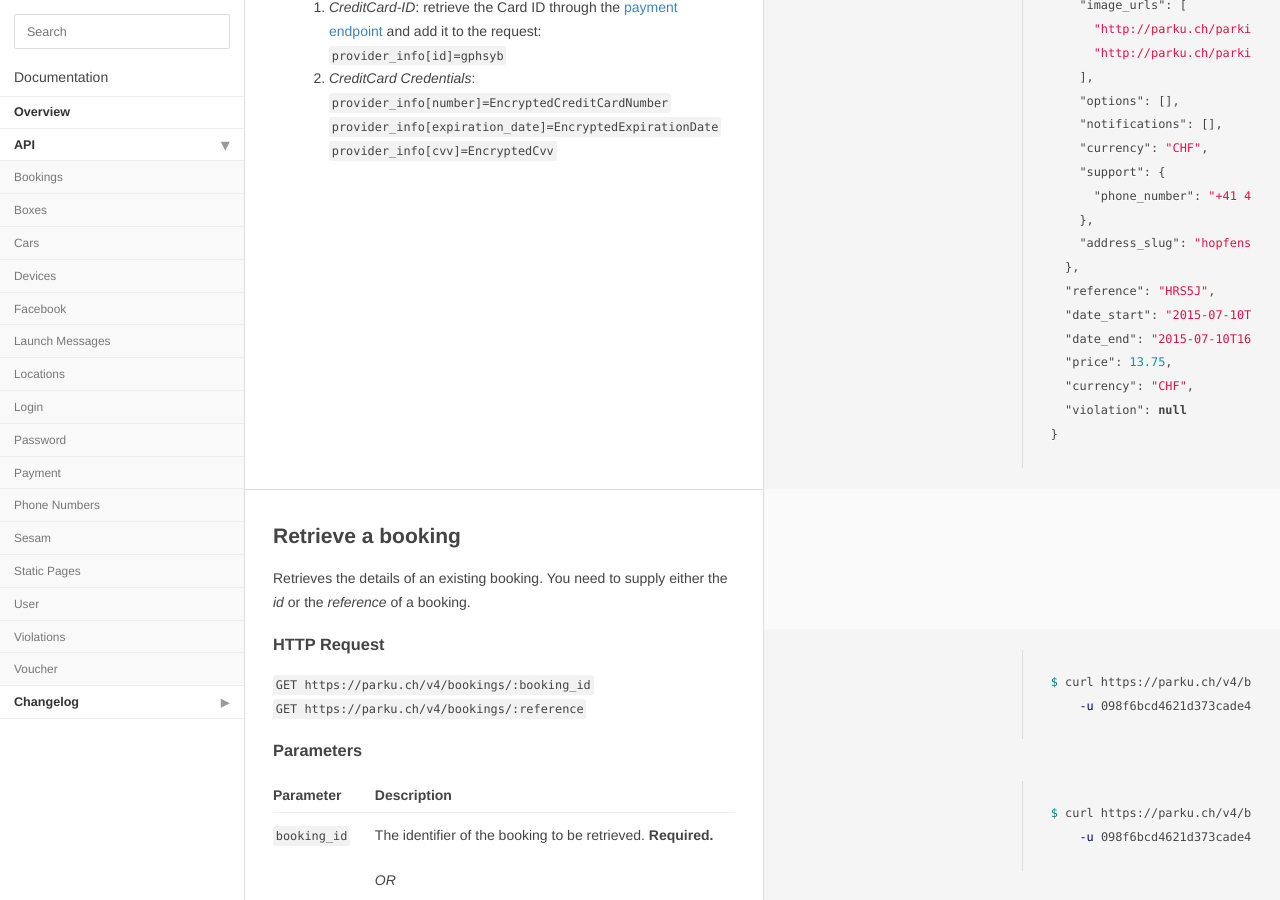
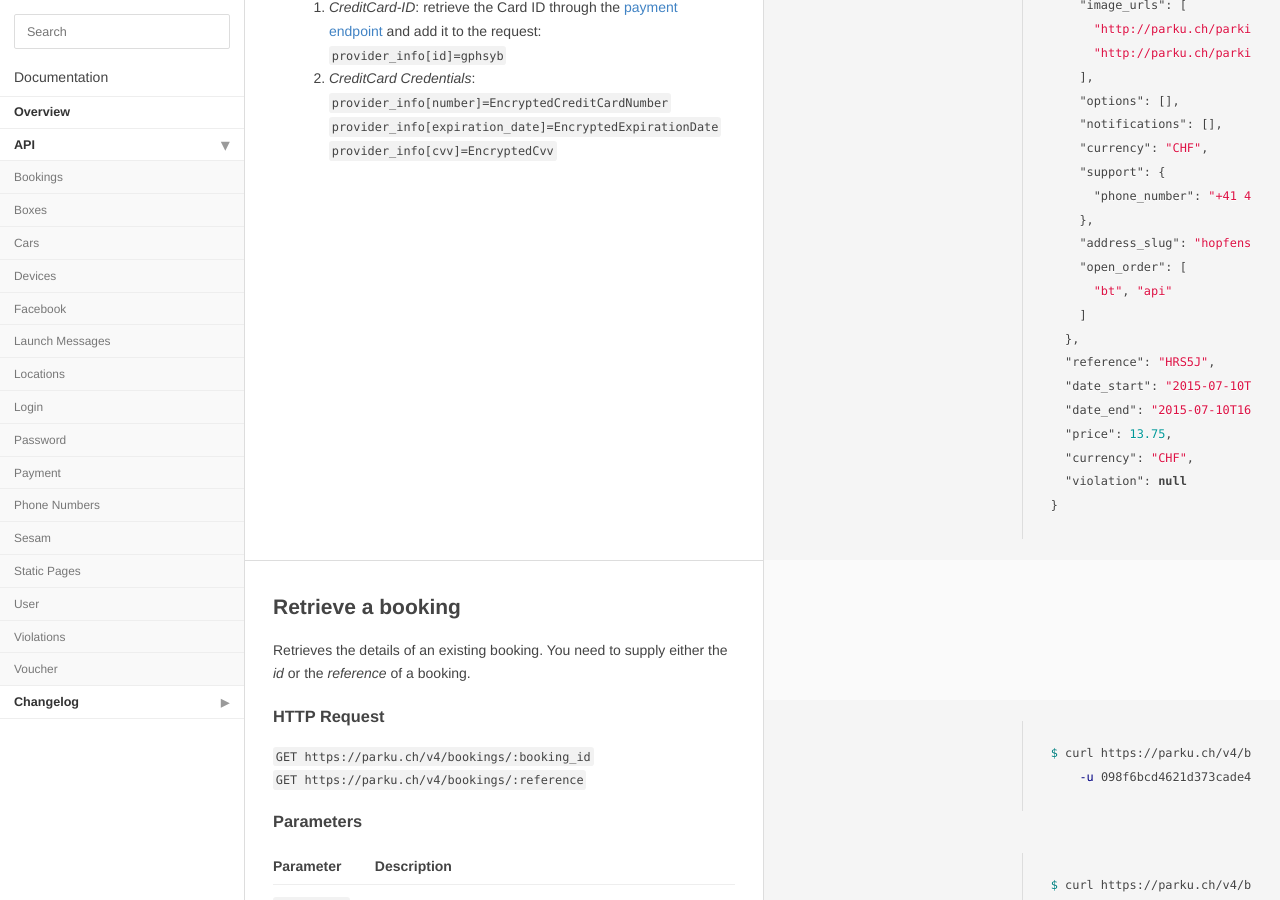
Before and after one commit to parku/docs, a Jekyll site: the page built from api/bookings.md, in a window 1280 px wide and 900 px high, scrolled down 1153 px. Built offline with Jekyll 4.4.1, drawn with Linux system fonts in a browser that asks for light colours; Markdown is read by kramdown in place of the engine named in the settings; some of the changed text lies outside the part shown.

Commit message:
SYS-867 adding the opening order property

```diff
--- a/api/bookings.md
+++ b/api/bookings.md
@@ -55,7 +55,10 @@ Location: {{ site.parku.api }}/bookings/005c4826-4e28-11e3-a675-d43d7eece53d
     "support": {
       "phone_number": "+41 43 928 72 52"
     },
-    "address_slug": "hopfenstrasse-20"
+    "address_slug": "hopfenstrasse-20",
+    "open_order": [
+      "bt", "api"
+    ]
   },
   "reference": "HRS5J",
   "date_start": "{{ site.time | date: '%Y-%m-%d' }}T10:00:00{{ site.time | date: '%z' }}",
@@ -143,7 +146,10 @@ Status: 200 OK
     "support": {
       "phone_number": "+41 43 928 72 52"
     },
-    "address_slug": "hopfenstrasse-20"
+    "address_slug": "hopfenstrasse-20",
+    "open_order": [
+      "bt", "api"
+    ]
   },
   "reference": "HRS5J",
   "date_start": "{{ site.time | date: '%Y-%m-%d' }}T10:00:00{{ site.time | date: '%z' }}",
@@ -287,7 +293,10 @@ Status: 200 OK
     "support": {
       "phone_number": "+41 43 928 72 52"
     },
-    "address_slug": "hopfenstrasse-20"
+    "address_slug": "hopfenstrasse-20",
+    "open_order": [
+      "bt", "api"
+    ]
   },
   "reference": "HRS5J",
   "date_start": "{{ site.time | date: '%Y-%m-%d' }}T10:00:00{{ site.time | date: '%z' }}",
@@ -381,7 +390,10 @@ Status: 200 OK
       "support": {
         "phone_number": "+41 43 928 72 52"
       },
-      "address_slug": "hopfenstrasse-20"
+      "address_slug": "hopfenstrasse-20",
+      "open_order": [
+        "bt", "api"
+      ]
     },
     "phone_number": "+493057701872",
     "reference": "HRS5J",
```
Also changed, not shown: api/locations.md (+8 -2 lines).
